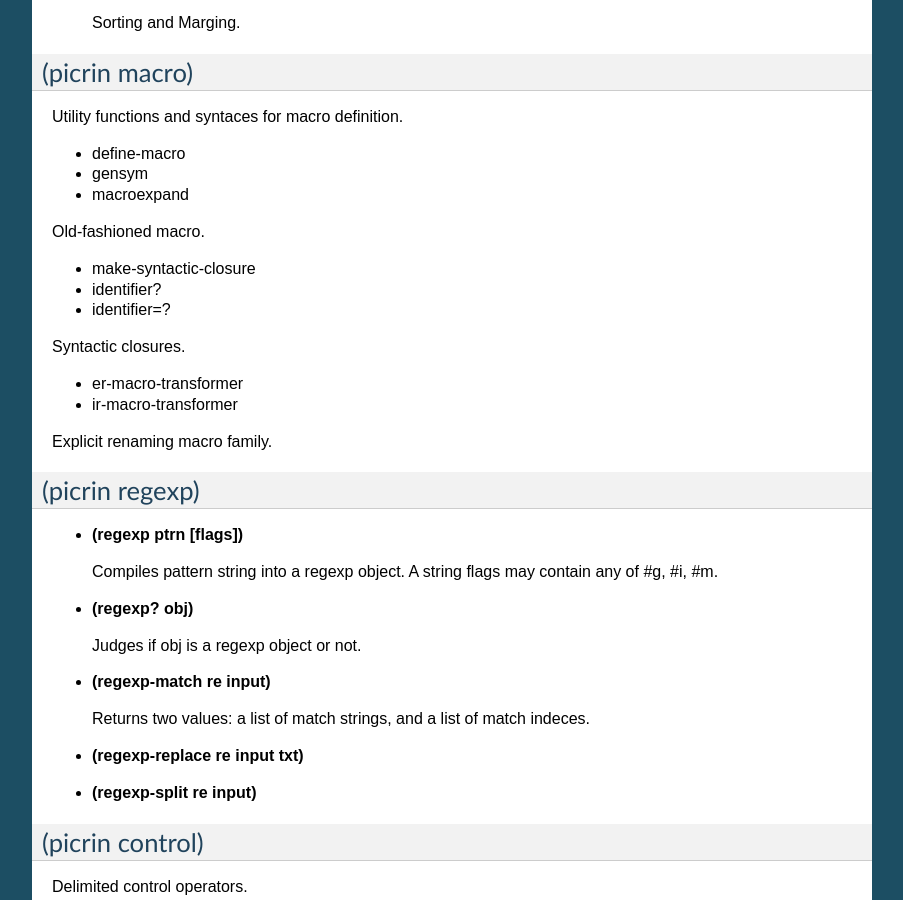
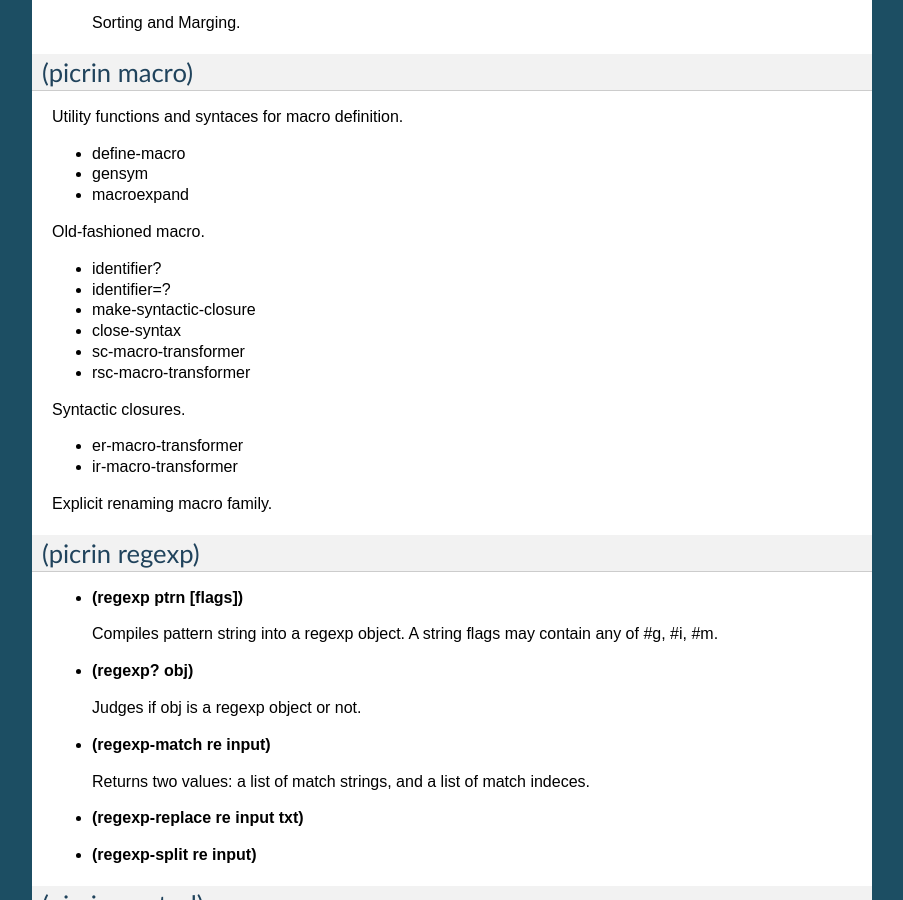
Before and after one commit to picrin-scheme/picrin, a Sphinx documentation site: the page built from docs/libs.rst, in a window 1280 px wide and 900 px high, scrolled down 819 px. Shown: the whole window, without its empty margins (198-1101 px from the left). Built offline with Sphinx 7.4.7, drawn with Linux system fonts in a browser that asks for light colours.

Commit message:
update docs

```diff
--- a/docs/libs.rst
+++ b/docs/libs.rst
@@ -53,9 +53,14 @@ Utility functions and syntaces for macro definition.
 
 Old-fashioned macro.
 
-- make-syntactic-closure
 - identifier?
 - identifier=?
+
+- make-syntactic-closure
+- close-syntax
+
+- sc-macro-transformer
+- rsc-macro-transformer
 
 Syntactic closures.
 
```
